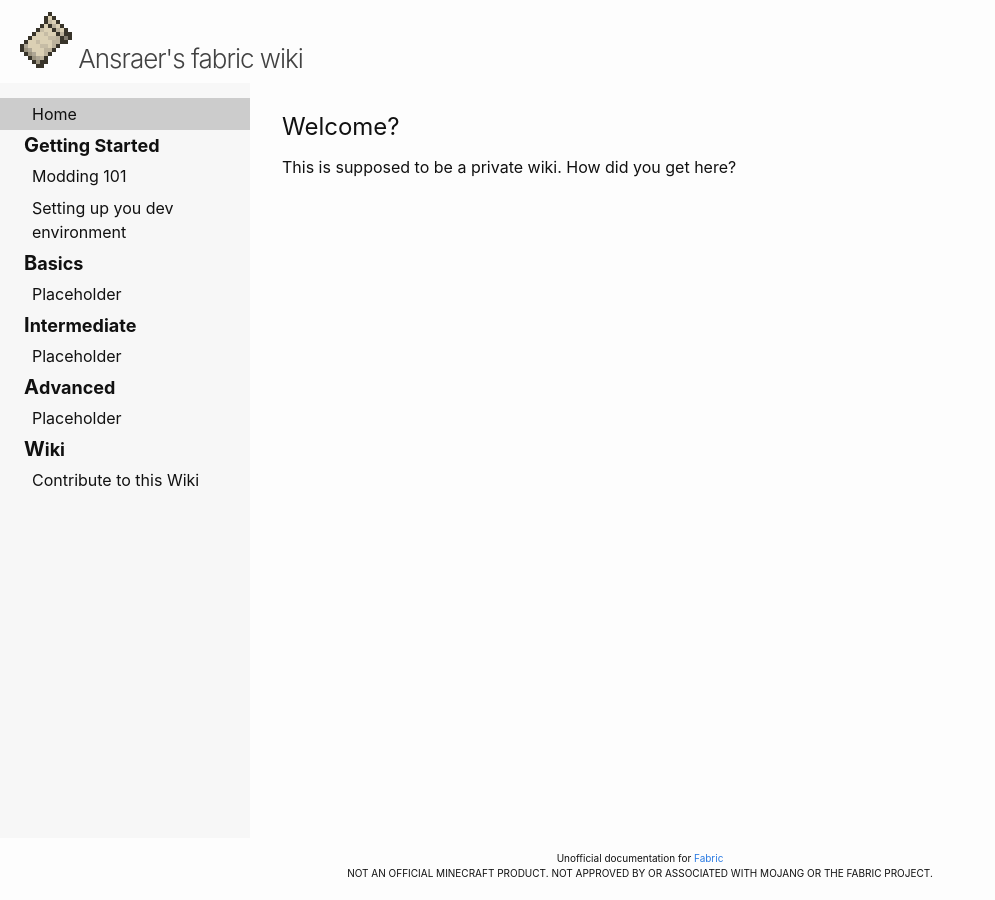
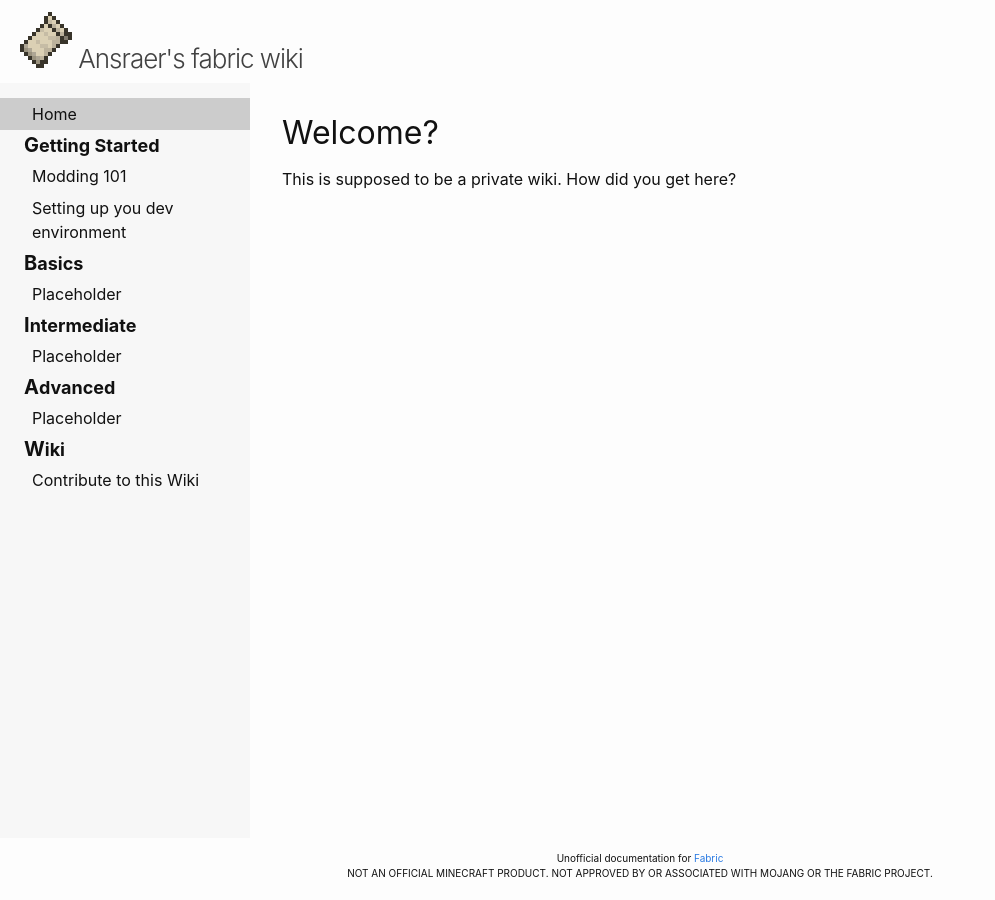
Before and after one commit to CottonMC/Wiki, a Jekyll site: the page built from index.md, in a window 1280 px wide. Shown: the whole page, without its empty margins (0-995 px from the left). Built offline with Jekyll 4.4.1, drawn with Linux system fonts in a browser that asks for light colours.

Commit message:
h changes

```diff
--- a/_layouts/page.html
+++ b/_layouts/page.html
@@ -3,9 +3,9 @@ layout: default
 ---
 
 <div class="page-header">
-    <h2>{{ page.title }}
+    <h1>{{ page.title }}
         {% if page.subtitle %}<small>{{ page.subtitle }}</small>{% endif %}
-    </h2>
+    </h1>
 </div>
 
 {{ content }}
--- a/index.md
+++ b/index.md
@@ -3,6 +3,6 @@ layout: default
 title: "Hello?"
 ---
 
-## Welcome?
+# Welcome?
 
 This is supposed to be a private wiki. How did you get here?
```
